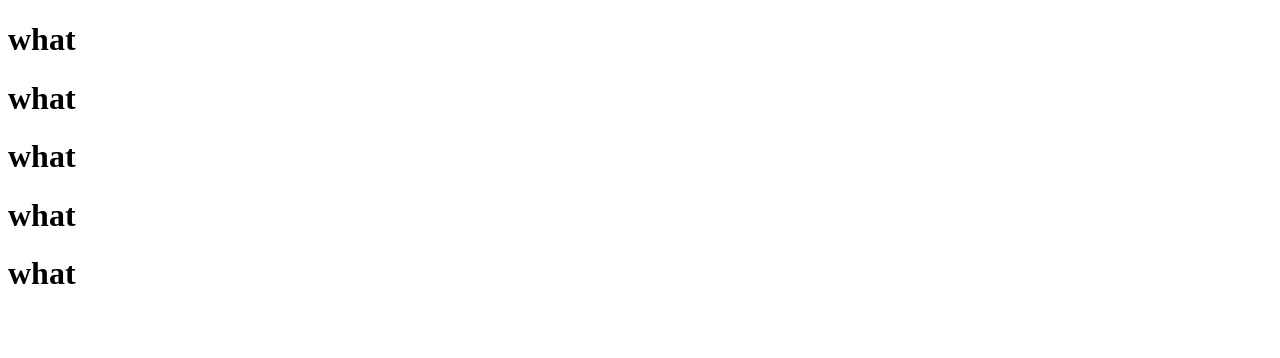
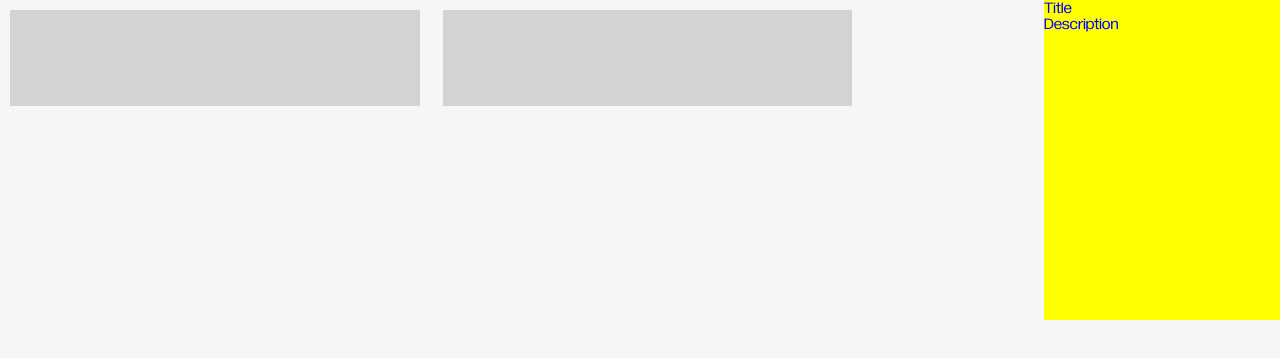
Before and after one commit to szymonhernik/personal_website, a website: page public/index.html in a window 1280 px wide. Drawn offline with nearby package versions, Linux system fonts and the light colour scheme; files that its build step writes are made by us from their sources.

Commit message:
removed autoreload dep, compile sass into css, first elements

```diff
--- a/app.js
+++ b/app.js
@@ -2,28 +2,43 @@ const express = require('express')
 const app = express()
 const port = 8000
 const path = require('path');
-const livereload = require('livereload');
-const connectLivereload = require("connect-livereload");
+// const livereload = require('livereload');
+// const connectLivereload = require("connect-livereload");
+var sass = require('node-sass');
+var sassMiddleware = require('node-sass-middleware');
 
-
+app.use(sassMiddleware({
+  src: path.join(__dirname, 'scss'),
+  dest: path.join(__dirname, 'public'),
+  debug: true,
+  indentedSyntax: true
+}));
 
 const publicDirectory = path.join(__dirname, 'public');
 
-const liveReloadServer = livereload.createServer();
-liveReloadServer.watch(publicDirectory);
-liveReloadServer.server.once("connection", () => {
-  setTimeout(()=> {
-    liveReloadServer.refresh("/public")
-  },100)
-})
 
-app.use(connectLivereload())
-app.use(express.static('public'))
+// const liveReloadServer = livereload.createServer();
+// liveReloadServer.watch(publicDirectory);
+// // liveReloadServer.watch(sassDirectory);
+// liveReloadServer.server.once("connection", () => {
+//   setTimeout(()=> {
+//     liveReloadServer.refresh("/public");
+//     // liveReloadServer.refresh("/sass");
+//   },100)
+// })
+//
+// app.use(connectLivereload())
 
-app.get('/', (req, res) => {
-  res.send('Hello World!')
-})
+
+// app.get('/', (req, res) => {
+//   res.send('Hello World!')
+// })
 
 app.listen(port, () => {
   console.log(`Example app listening at http://localhost:${port}`)
 })
+
+
+
+
+app.use(express.static('public'))
--- a/package.json
+++ b/package.json
@@ -18,6 +18,8 @@
     "concurrently": "^6.0.2",
     "connect-livereload": "^0.6.1",
     "http-server": "^0.12.3",
-    "livereload": "^0.9.3"
+    "livereload": "^0.9.3",
+    "node-sass": "^5.0.0",
+    "node-sass-middleware": "^0.11.0"
   }
 }
--- a/public/index.html
+++ b/public/index.html
@@ -4,15 +4,32 @@
     <meta charset="utf-8">
     <title>Szymon Hernik</title>
     <link rel="stylesheet" href="styles.css">
+    <link rel="stylesheet" href="stylesheet.css">
     <script src="scripts.js" charset="utf-8"></script>
 
   </head>
   <body>
 
-    <h1>what</h1>
-    <h1>what</h1>
-    <h1>what</h1>
-    <h1>what</h1>
-    <h1>what</h1>
+  <!--   <h1>About</h1>
+  <h1>SZYMON HERNIK</h1> -->
+
+
+    <div class="page">
+
+      <div class="project">
+        <div class="slider">
+          <div class="el"></div>
+          <div class="el"></div>
+        </div>
+        <div class="text-project">
+          <p>Title</p>
+          <p>Description</p>
+        </div>
+      </div>
+
+
+    </div>
+
+
   </body>
 </html>
--- a/public/styles.css
+++ /dev/null
@@ -1,4 +0,0 @@
-body {
-  background-color: white;
-
-}
--- /dev/null
+++ b/sass/stylesheet.sass
@@ -0,0 +1,63 @@
+@font-face
+  font-family: Gramatika
+  src: url(fonts/GramatikaRegular.woff)
+
+@font-face
+  font-family: Gramatika_Italic
+  src: url(fonts/GramatikaSlanted.woff)
+
+@font-face
+  font-family: Gramatika_Bold
+  src: url(fonts/GramatikaBold.woff)
+
+@font-face
+  font-family: Gramatika_Bold_Italic
+  src: url(fonts/GramatikaBoldSlanted.woff)
+
+
+
+$font-stack: 'Gramatika', sans-serif
+
+
+*
+  margin: 0
+  padding: 0
+
+
+body
+  font: 100% $font-stack
+  background-color: rgb(246, 246, 246)
+  color: blue
+
+  .page
+    width: 100vw
+
+    .project
+      // overflow: scroll
+      width: 100vw
+      display: flex
+      flex-direction: row
+      overflow-x: scroll
+
+
+.project
+
+  .slider
+    flex-shrink: 0
+    flex-grow: 1
+    width: 80vw
+    height: 40vh
+    margin-right: 20px
+
+    .el
+      display: inline-block
+      margin: 10px
+      width: 40%
+      height: 30%
+      background-color: lightgrey
+
+  .text-project
+    flex-shrink: 0
+    flex-grow: 1
+    background-color: yellow
+    width: 100vw
```
Also changed, not shown: public/fonts/GramatikaBold.woff (added), public/fonts/GramatikaBoldSlanted.woff (added), public/fonts/GramatikaRegular.woff (added), public/fonts/GramatikaSlanted.woff (added), public/stylesheet.css (added), 1 other file.
